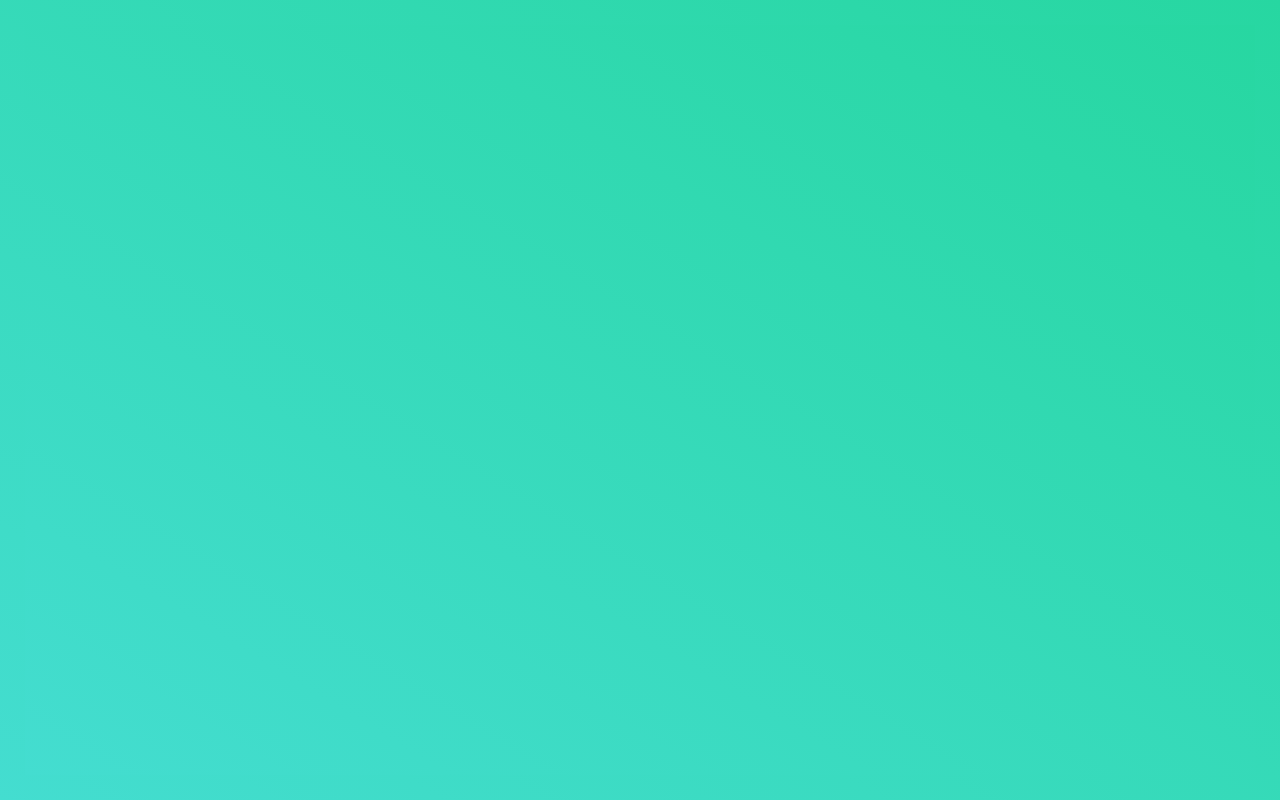
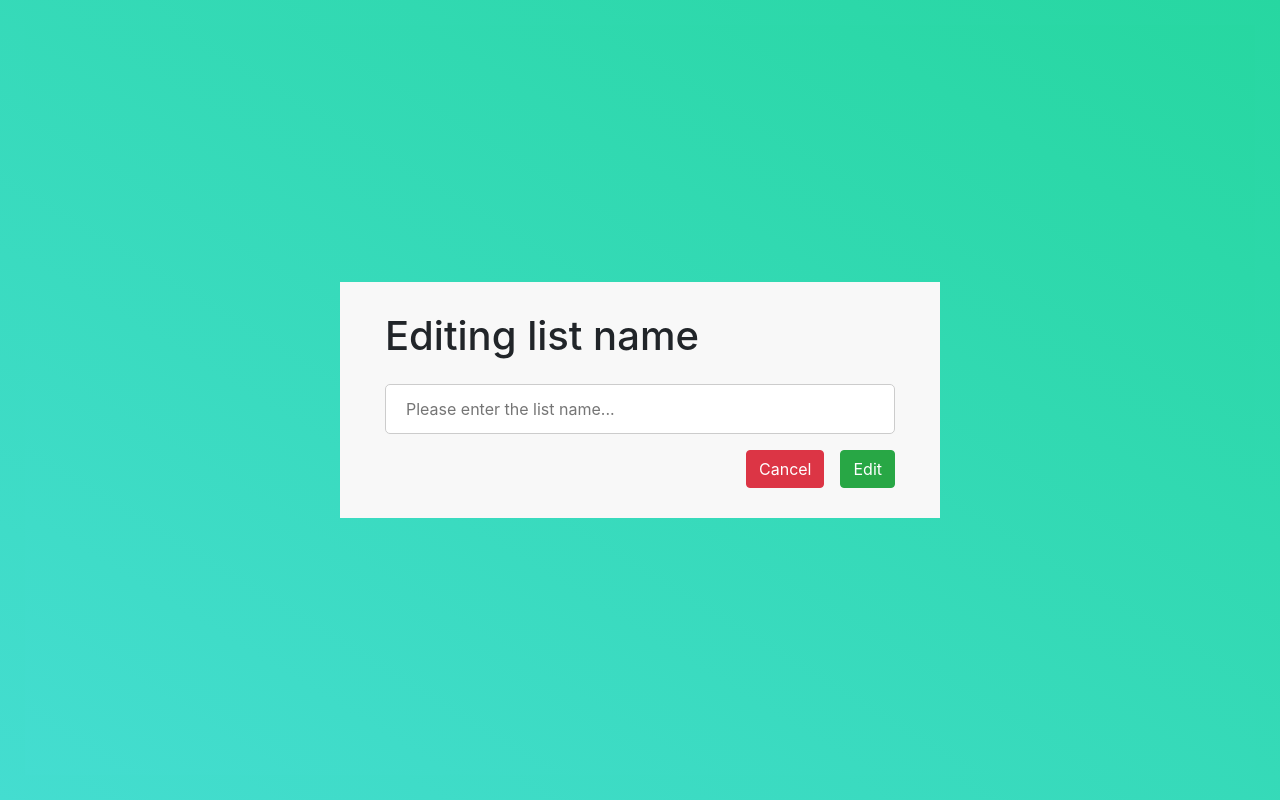
Before and after one commit to josephsieang/angular-task-manager, an Angular app: page /lists/1/edit-list in a window 1280 px wide. Before the commit this address led to /. Built offline with nearby package versions, Linux system fonts and the light colour scheme.

Commit message:
Finish edit list feature

```diff
--- a/src/app/app-routing.module.ts
+++ b/src/app/app-routing.module.ts
@@ -3,11 +3,13 @@ import { Routes, RouterModule } from '@angular/router';
 import { TaskViewComponent } from './pages/task-view/task-view.component';
 import { NewListComponent } from './pages/new/new-list/new-list.component';
 import { NewTaskComponent } from './pages/new/new-task/new-task.component';
+import { EditListComponent } from './pages/new/edit-list/edit-list.component';
 
 const routes: Routes = [
   { path: '', redirectTo: 'lists', pathMatch: 'full' },
   { path: 'lists', component: TaskViewComponent },
   { path: 'lists/:listName', component: TaskViewComponent },
+  { path: 'lists/:listName/edit-list', component: EditListComponent },
   { path: 'new-list', component: NewListComponent },
   { path: 'lists/:listName/new-task', component: NewTaskComponent },
 ];
--- a/src/app/app.module.ts
+++ b/src/app/app.module.ts
@@ -7,6 +7,7 @@ import { TaskViewComponent } from './pages/task-view/task-view.component';
 import { NewListComponent } from './pages/new/new-list/new-list.component';
 import { NewTaskComponent } from './pages/new/new-task/new-task.component';
 import { FontAwesomeModule } from '@fortawesome/angular-fontawesome';
+import { EditListComponent } from './pages/new/edit-list/edit-list.component';
 
 @NgModule({
   declarations: [
@@ -14,6 +15,7 @@ import { FontAwesomeModule } from '@fortawesome/angular-fontawesome';
     TaskViewComponent,
     NewListComponent,
     NewTaskComponent,
+    EditListComponent,
   ],
   imports: [BrowserModule, AppRoutingModule, FontAwesomeModule],
   providers: [],
--- /dev/null
+++ b/src/app/pages/new/edit-list/edit-list.component.html
@@ -0,0 +1,36 @@
+<div class="container">
+  <div class="row pad-row">
+    <div class="col">
+      <div class="row">
+        <div class="col">
+          <h1>Editing list name</h1>
+        </div>
+      </div>
+      <div class="row mt-3">
+        <div class="col">
+          <input
+            type="text"
+            placeholder="Please enter the list name..."
+            class="input-name"
+            #inputRef
+          />
+        </div>
+      </div>
+      <!-- I think that I cannot use directly use justify-content-end in row class because I have wrap a row and col between container and this row-->
+      <div class="row mt-3">
+        <div class="col btn-col">
+          <button type="button" class="btn btn-danger" (click)="cancel()">
+            Cancel
+          </button>
+          <button
+            type="button"
+            class="btn btn-success ml-3"
+            (click)="editList(inputRef.value)"
+          >
+            Edit
+          </button>
+        </div>
+      </div>
+    </div>
+  </div>
+</div>
--- /dev/null
+++ b/src/app/pages/new/edit-list/edit-list.component.scss
@@ -0,0 +1 @@
+@use "../new";
--- /dev/null
+++ b/src/app/pages/new/edit-list/edit-list.component.ts
@@ -0,0 +1,25 @@
+import { Component, OnInit } from '@angular/core';
+import { TaskService } from 'src/app/task.service';
+import { Router } from '@angular/router';
+
+@Component({
+  selector: 'app-edit-list',
+  templateUrl: './edit-list.component.html',
+  styleUrls: ['./edit-list.component.scss'],
+})
+export class EditListComponent implements OnInit {
+  constructor(private taskService: TaskService, private router: Router) {}
+
+  ngOnInit(): void {}
+
+  editList(title: string): void {
+    this.taskService.editList(title);
+    this.router.navigate(['lists', title]);
+  }
+
+  cancel() {
+    this.router.navigate([
+      this.router.url.substr(0, this.router.url.lastIndexOf('/')),
+    ]);
+  }
+}
--- a/src/app/pages/task-view/task-view.component.html
+++ b/src/app/pages/task-view/task-view.component.html
@@ -43,7 +43,7 @@
               class="dropdown-menu dropdown-menu-right"
               aria-labelledby="dropdownMenuButton"
             >
-              <a class="dropdown-item" href="#">Edit the list</a>
+              <a class="dropdown-item" (click)="editList()">Edit the list</a>
               <a class="dropdown-item" href="#">Delete the list</a>
               <a class="dropdown-item" href="#">Delete the whole list</a>
             </div>
--- a/src/app/pages/task-view/task-view.component.ts
+++ b/src/app/pages/task-view/task-view.component.ts
@@ -52,4 +52,8 @@ export class TaskViewComponent implements OnInit {
   createNewTasks() {
     this.router.navigate([this.router.url, 'new-task']);
   }
+
+  editList() {
+    this.router.navigate([this.router.url, 'edit-list']);
+  }
 }
--- a/src/app/task-local-storage.service.ts
+++ b/src/app/task-local-storage.service.ts
@@ -56,28 +56,51 @@ export class TaskLocalStorageService {
     return this.getTasks();
   }
 
-  createLists(title: string) {
+  createLists(title: string): listsInterface[] {
     this.lists.push({ title: title });
     return this.updateListsInLocalStorage();
   }
 
-  createTasks(title: string) {
-    let listTitleFromRoute = this.route.url.split('/')[2];
+  private getListTitleFromRoute() {
+    return this.route.url.split('/')[2];
+  }
+
+  createTasks(title: string): tasksInterface[] {
     let newListTitle = true;
 
     for (let { listTitle, tasks } of this.tasks) {
-      if (listTitle === listTitleFromRoute) {
+      if (listTitle === this.getListTitleFromRoute()) {
         tasks.push({ title: title, completed: false });
         newListTitle = false;
       }
     }
     if (newListTitle) {
       this.tasks.push({
-        listTitle: listTitleFromRoute,
+        listTitle: this.getListTitleFromRoute(),
         tasks: [{ title: title, completed: false }],
       });
     }
 
     return this.updateTasksInLocalStorage();
   }
+
+  editLists(newTitle: string): listsInterface[] {
+    for (let i = 0; i < this.tasks.length; ++i) {
+      const { listTitle } = this.tasks[i];
+      if (listTitle === this.getListTitleFromRoute()) {
+        console.log('first: ', listTitle);
+        this.tasks[i]['listTitle'] = newTitle;
+      }
+    }
+
+    for (let i = 0; i < this.lists.length; ++i) {
+      const { title } = this.lists[i];
+      if (title === this.getListTitleFromRoute()) {
+        this.lists[i]['title'] = newTitle;
+      }
+    }
+
+    this.updateTasksInLocalStorage();
+    return this.updateListsInLocalStorage();
+  }
 }
--- a/src/app/task.service.ts
+++ b/src/app/task.service.ts
@@ -26,4 +26,8 @@ export class TaskService {
   getTasks(): tasksInterface[] {
     return this.taskLocalStorageService.getTasks();
   }
+
+  editList(title: string): listsInterface[] {
+    return this.taskLocalStorageService.editLists(title);
+  }
 }
```
Also changed, not shown: 1 other file (tests, documents, lock files or other folders).
